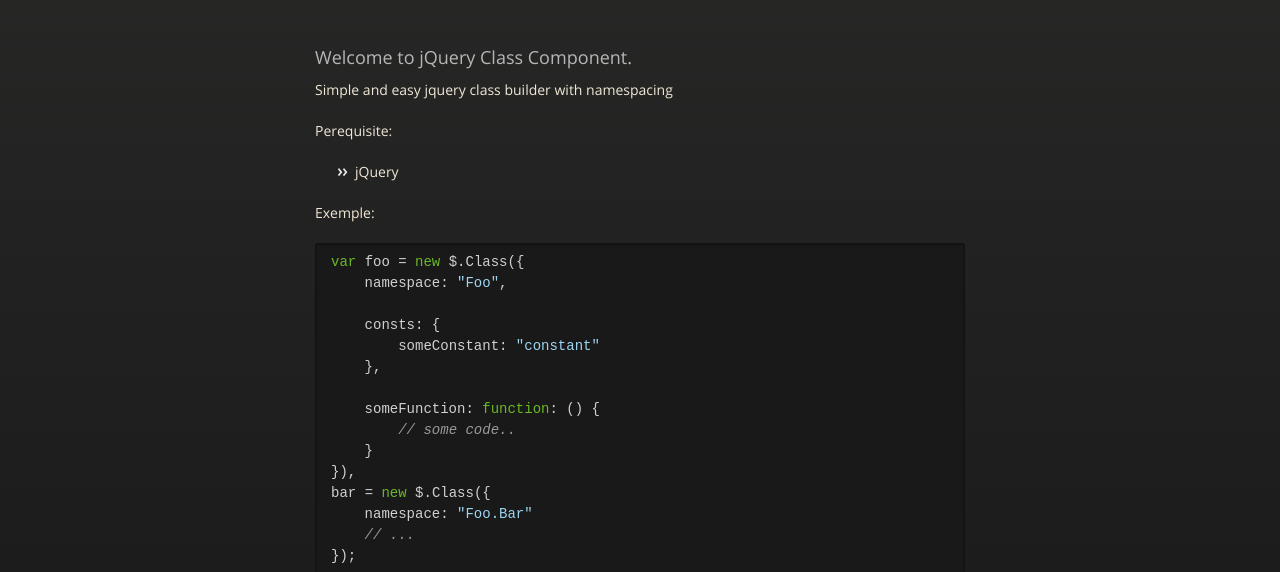
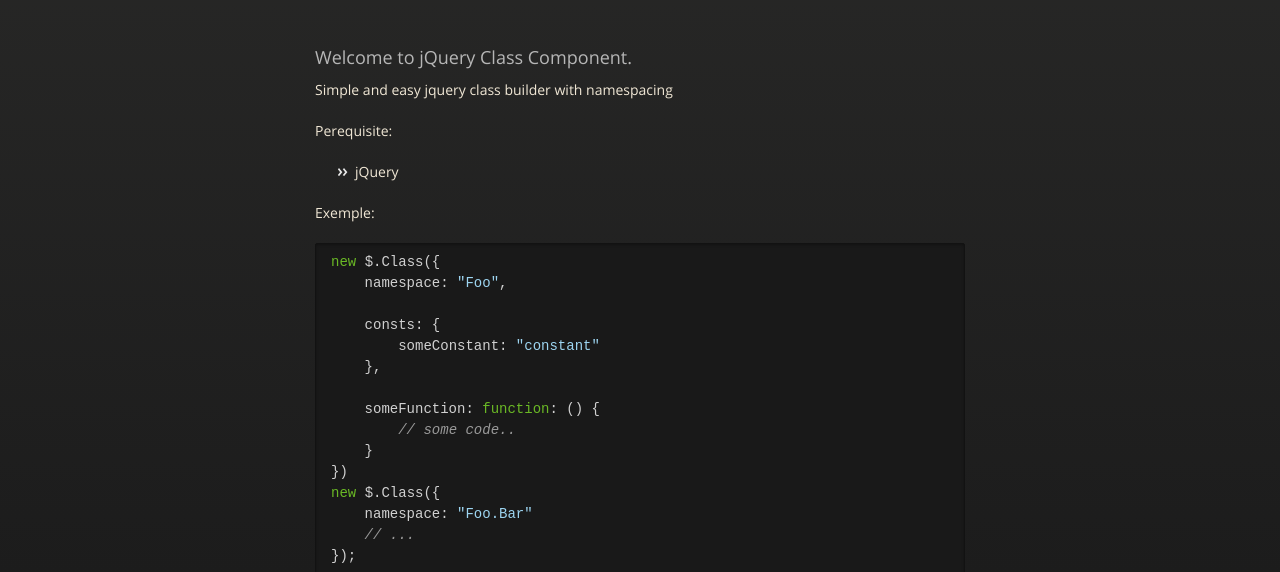
Before and after one commit to EyeCode/jquery-class, a plain HTML site: page index.html in a window 1280 px wide. Shown: the part 226-798 px from the top of the page. Drawn offline with nearby package versions, Linux system fonts and the light colour scheme.

Commit message:
Update index.html

```diff
--- a/index.html
+++ b/index.html
@@ -53,7 +53,7 @@
 
         <div class="highlight highlight-javascript">
           <pre>
-<span class="kd">var</span> <span class="nx">foo</span> <span class="o">=</span> <span class="k">new</span> <span class="nx">$</span><span class="p">.</span><span class="nx">Class</span><span class="p">({</span>
+<span class="k">new</span> <span class="nx">$</span><span class="p">.</span><span class="nx">Class</span><span class="p">({</span>
     <span class="nx">namespace</span><span class="o">:</span> <span class="s2">"Foo"</span><span class="p">,</span>
 
     <span class="nx">consts</span><span class="o">:</span> <span class="p">{</span>
@@ -63,8 +63,8 @@
     <span class="nx">someFunction</span><span class="o">:</span> <span class="kd">function</span><span class="o">:</span> <span class="p">()</span> <span class="p">{</span>
         <span class="c1">// some code..</span>
     <span class="p">}</span>
-<span class="p">}),</span>
-<span class="nx">bar</span> <span class="o">=</span> <span class="k">new</span> <span class="nx">$</span><span class="p">.</span><span class="nx">Class</span><span class="p">({</span>
+<span class="p">})</span>
+<span class="k">new</span> <span class="nx">$</span><span class="p">.</span><span class="nx">Class</span><span class="p">({</span>
     <span class="nx">namespace</span><span class="o">:</span> <span class="s2">"Foo.Bar"</span>
     <span class="c1">// ...</span>
 <span class="p">});
```
